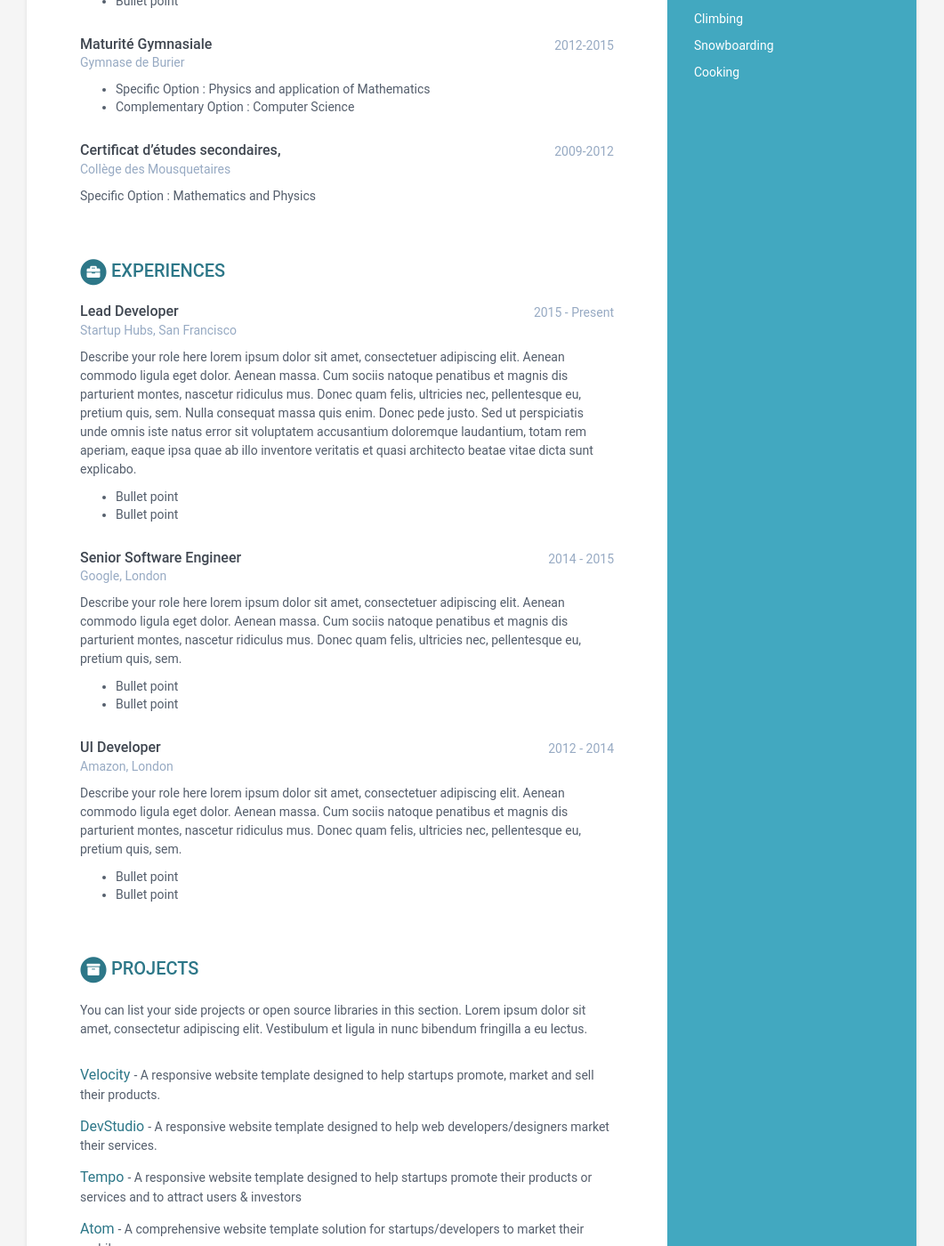
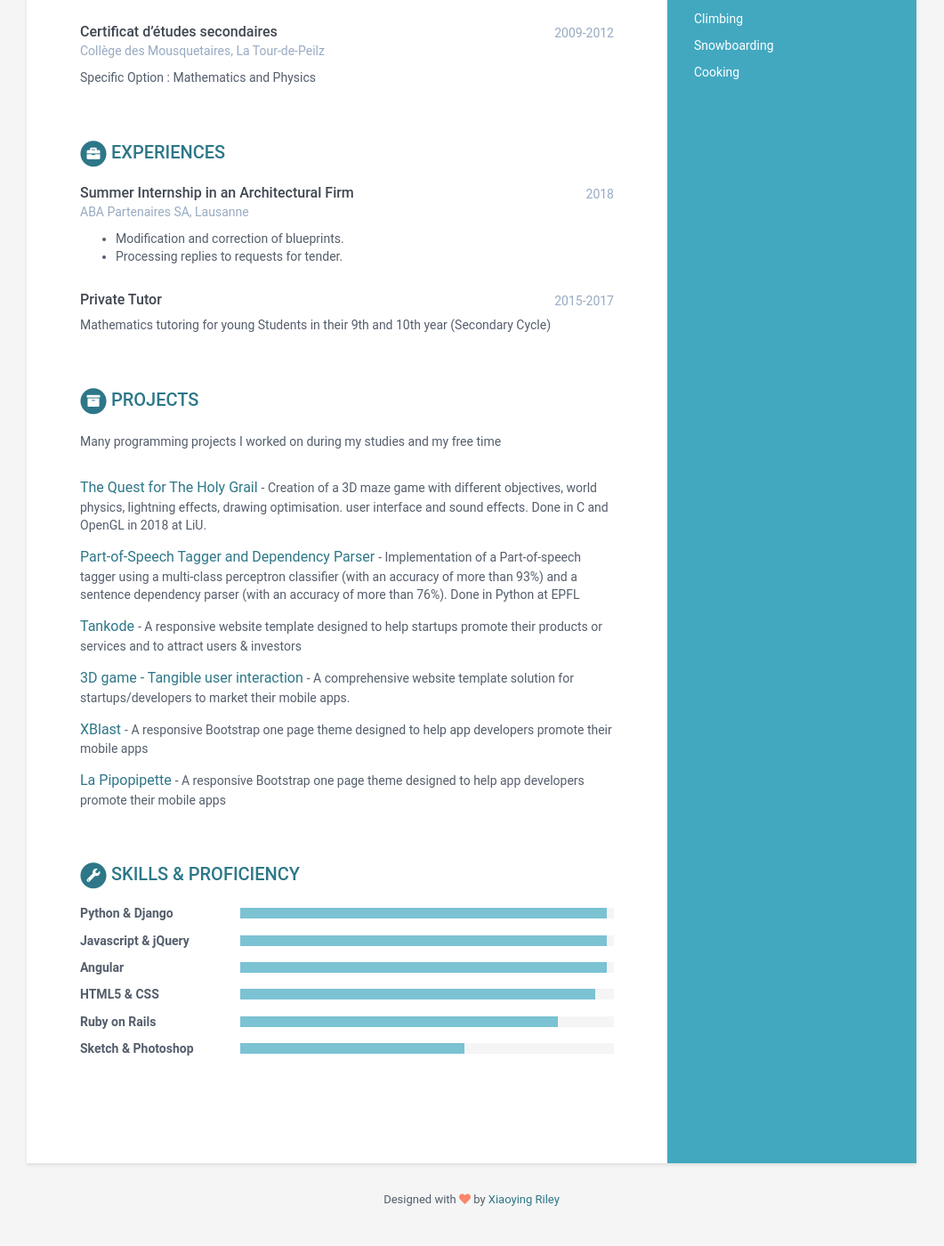
Before and after one commit to Billotais/cv, a Jekyll site: the page built from index.html, in a window 1280 px wide and 1400 px high, scrolled down 776 px. Shown: the whole window at 89% size, without its empty margins (110-1171 px from the left). Built offline with Jekyll 4.4.1, drawn with Linux system fonts in a browser that asks for light colours; some of the changed text lies outside the part shown.

Commit message:
Update data.yml

```diff
--- a/_data/data.yml
+++ b/_data/data.yml
@@ -56,42 +56,35 @@ career-profile:
       Second paragraph if required.
 
 education:
-    - degree: MSc in Computer Science
-      university: EPFL
+    - degree: Master in Computer Science
+      university: EPFL, Lausanne
       time: 2018-2020
       details: |
-       Specialization: Data Analytics
+       - Specialization: Data Analytics
 
-          - Bullet point
-          - Bullet point
 
     - degree: Study Exchange
-      university: Linköpings Universitet
+      university: LiU, Linköping
       time: 2017-2018
       details: |
-        10 months study exchange during the third Bachelor year.
-
-
-          - Bullet point
-          - Bullet point
+        - 10 months study exchange during the third Bachelor year
 
     - degree: Bachelor in Computer Science
-      university: EPFL
+      university: EPFL, Lausanne
       time: 2015-2018
       details: |
-        Optional Track : Visual Computing
-          - Bullet point
-          - Bullet point
+        - GPA : 5.47 / 6.0
+        - Optional Track : Visual Computing
 
     - degree: Maturité Gymnasiale
-      university: Gymnase de Burier
+      university: Gymnase de Burier, La Tour-de-Peilz
       time: 2012-2015
       details: |
        - Specific Option : Physics and application of Mathematics
        - Complementary Option : Computer Science
 
-    - degree: Certificat d’études secondaires,
-      university:  Collège des Mousquetaires
+    - degree: Certificat d’études secondaires
+      university:  Collège des Mousquetaires, La Tour-de-Peilz
       time: 2009-2012
       details: |
        Specific Option : Mathematics and Physics
@@ -99,96 +92,53 @@ education:
 
 
 experiences:
-    - role: Lead Developer
-      time: 2015 - Present
-      company: Startup Hubs, San Francisco
+    - role: Summer Internship in an Architectural Firm
+      time: 2018
+      company: ABA Partenaires SA, Lausanne
       details: |
-        Describe your role here lorem ipsum dolor sit amet, consectetuer
-        adipiscing elit. Aenean commodo ligula eget dolor. Aenean massa.
-        Cum sociis natoque penatibus et magnis dis parturient montes,
-        nascetur ridiculus mus. Donec quam felis, ultricies nec,
-        pellentesque eu, pretium quis, sem. Nulla consequat massa quis
-        enim. Donec pede justo. Sed ut perspiciatis unde omnis iste natus
-        error sit voluptatem accusantium doloremque laudantium, totam rem
-        aperiam, eaque ipsa quae ab illo inventore veritatis et quasi
-        architecto beatae vitae dicta sunt explicabo.
+        - Modification and correction of blueprints.
+        - Processing replies to requests for tender.
 
-          - Bullet point
-          - Bullet point
 
-    - role: Senior Software Engineer
-      time: 2014 - 2015
-      company: Google, London
+    - role: Private Tutor
+      time: 2015-2017
+      company:
       details: |
-        Describe your role here lorem ipsum dolor sit amet, consectetuer
-        adipiscing elit. Aenean commodo ligula eget dolor. Aenean massa.
-        Cum sociis natoque penatibus et magnis dis parturient montes,
-        nascetur ridiculus mus. Donec quam felis, ultricies nec,
-        pellentesque eu, pretium quis, sem.
+        Mathematics tutoring for young Students in their 9th and 10th year (Secondary Cycle)
 
-          - Bullet point
-          - Bullet point
 
-    - role: UI Developer
-      time: 2012 - 2014
-      company: Amazon, London
-      details: |
-        Describe your role here lorem ipsum dolor sit amet, consectetuer
-        adipiscing elit. Aenean commodo ligula eget dolor. Aenean massa.
-        Cum sociis natoque penatibus et magnis dis parturient montes,
-        nascetur ridiculus mus. Donec quam felis, ultricies nec,
-        pellentesque eu, pretium quis, sem.
-
-          - Bullet point
-          - Bullet point
 
 projects:
     title: Projects
     intro: >
-      You can list your side projects or open source libraries in this
-      section. Lorem ipsum dolor sit amet, consectetur adipiscing elit.
-      Vestibulum et ligula in nunc bibendum fringilla a eu lectus.
+      Many programming projects I worked on during my studies and my free time
 
     assignments:
-      - title: Velocity
-        link: "#hook"
-        tagline: "A responsive website template designed to help startups promote, market and sell their products."
+      - title: The Quest for The Holy Grail
+        link: "https://github.com/Billotais/TSBK07_project"
+        tagline: "Creation of a 3D maze game with different objectives, world physics, lightning effects, drawing optimisation. user interface and sound effects. Done in C and OpenGL in 2018 at LiU."
 
-      - title: DevStudio
+      - title: Part-of-Speech Tagger and Dependency Parser
         link: "#"
-        tagline: "A responsive website template designed to help web developers/designers market their services."
+        tagline: "Implementation of a Part-of-speech tagger using a multi-class perceptron classifier (with an accuracy of more than 93%) and a sentence dependency parser (with an accuracy of more than 76%). Done in Python at EPFL"
 
-      - title: Tempo
+
+      - title: Tankode
         link: "#"
         tagline: "A responsive website template designed to help startups promote their products or services and to attract users &amp; investors"
 
-      - title: Atom
+      - title: 3D game - Tangible user interaction
         link: "#"
         tagline: "A comprehensive website template solution for startups/developers to market their mobile apps."
 
-      - title: Delta
+      - title: XBlast
         link: "#"
         tagline: "A responsive Bootstrap one page theme designed to help app developers promote their mobile apps"
 
-publications:
-    title: Publications
-    intro: |
-      You can list your publications in this section. Lorem ipsum dolor sit
-      amet, consectetur adipiscing elit. Vestibulum et ligula in nunc
-      bibendum fringilla a eu lectus.
+      - title: La Pipopipette
+        link: "#"
+        tagline: "A responsive Bootstrap one page theme designed to help app developers promote their mobile apps"
 
-    papers:
-      - title: The Art of Computer Programming
-        authors: Donald E. Knuth
-        conference: Addison-Wesley, 1968
-
-      - title: "Genetic Programming III: Darwinian Invention &amp; Problem Solving"
-        authors: Koza, J.R., Andre, D., Bennett, F.H., Keane, M.A.
-        conference: "Morgan Kaufmann Publishers Inc., San Francisco, CA, USA, 1st edn. (1999)"
-
-      - title: A syntax directed compiler for Algol 60
-        authors: Edgar T. Irons
-        conference: "Comm. ACM 4 (1961), 51–55"
 
 skills:
     title: Skills &amp; Proficiency
```
